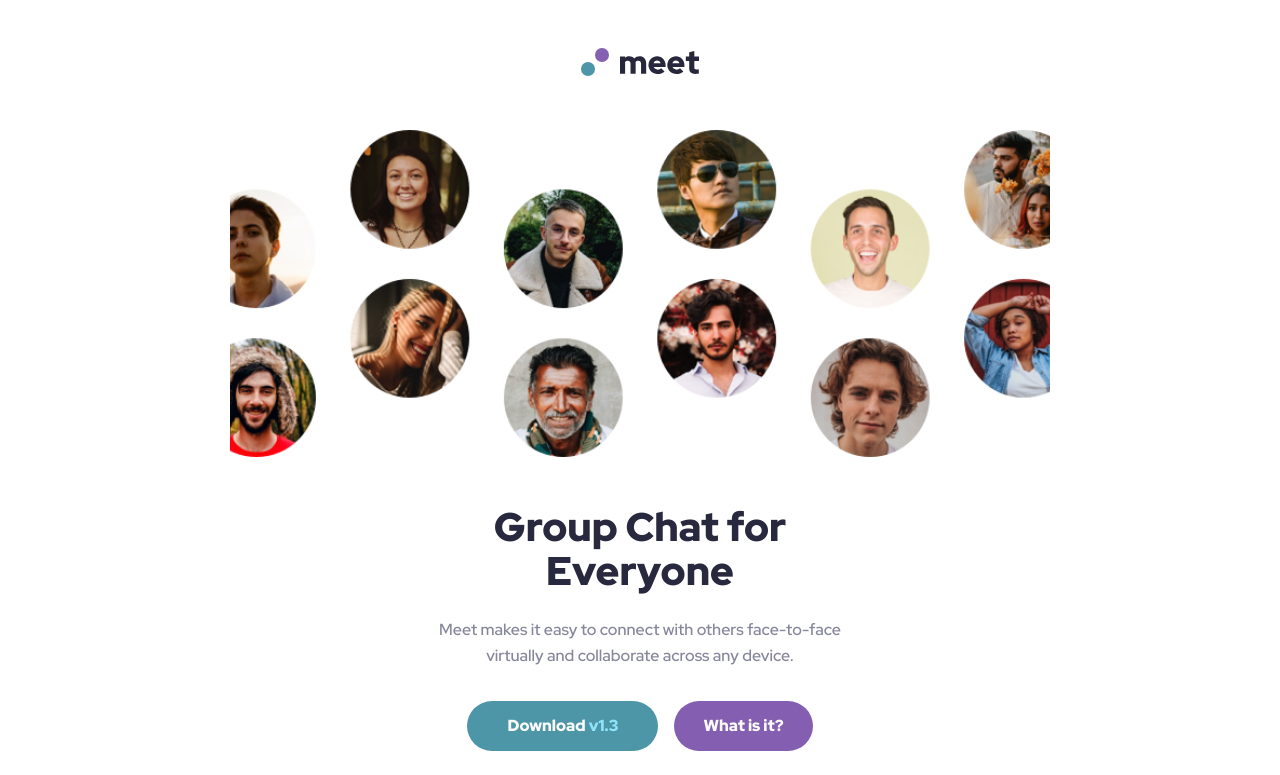
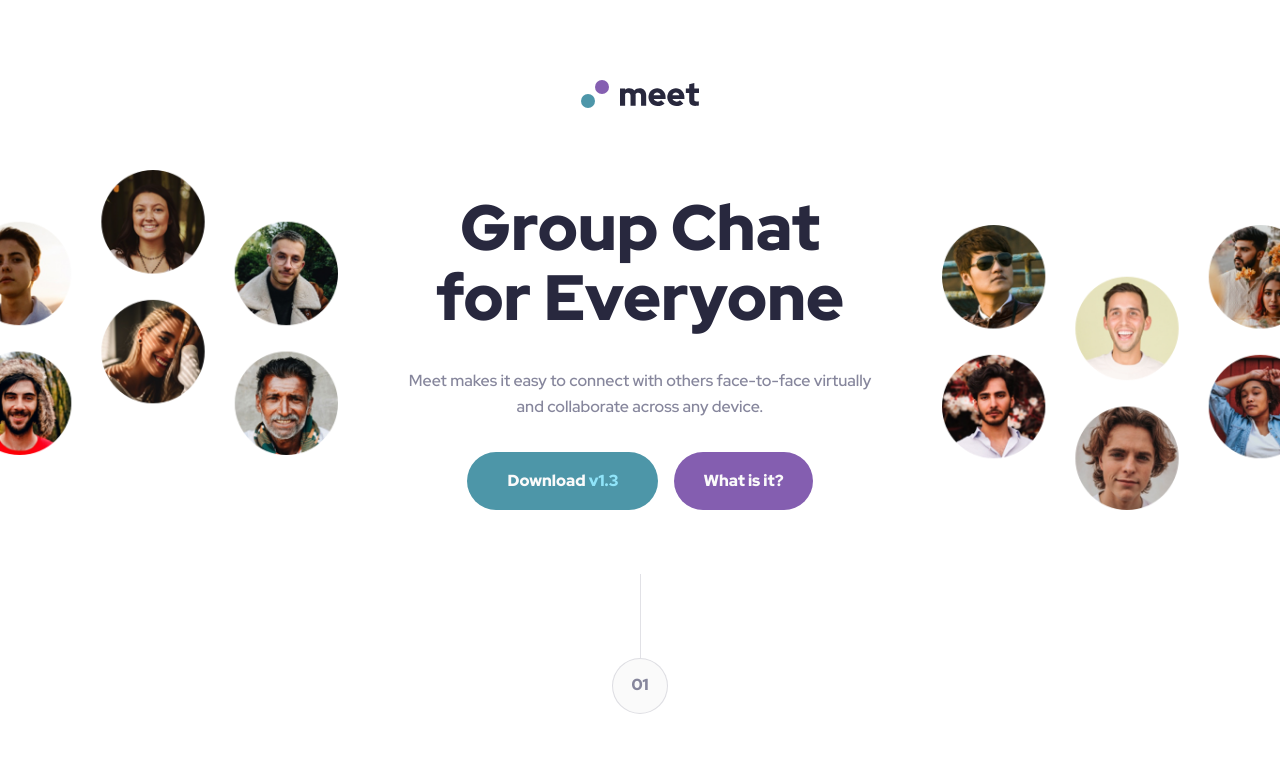
Before and after one commit to RegexRiddler/meet-landing-page, a plain HTML site: page index.html in a window 1280 px wide. Shown: the top 775 px of the page. Drawn offline with Linux system fonts and the light colour scheme.

Commit message:
Added styling for larger screen sizes

```diff
--- a/index.html
+++ b/index.html
@@ -17,7 +17,6 @@
   </header>
 
   <main>
-
     <section class="hero">
       <img src="./assets/images/hero.png" loading="lazy" alt="">
       <img src="./assets/images/hero-desktop-left.png" loading="lazy" alt="">
@@ -48,10 +47,12 @@
         <img src="./assets/images/image-men-in-meeting.jpg" alt="Men in meeting">
         <img src="./assets/images/image-man-texting.jpg" alt="Man texting">
       </div>
+      <div class="about-content">
         <p class="overline">Buildt for modern use</p>
         <h2>Smarter meetings, all in one place</h2>
         <p>Send messages, share files, show your screen, and record your meetings — all in one workspace.
           Control who can join with invite-only team access, data encryption, and data export.</p>
+      </div>
     </section>
 
     <div class="section-seperator">
@@ -61,11 +62,13 @@
   </main>
 
   <footer>
+    <div class="footer-content">
       <h2>Experience more together</h2>
       <p>Stay connected with reliable HD meetings and unlimited one-on-one and group video sessions.</p>
       <button class="btn_violet">
         <a href="#">Download <span>v1.3</span></a>
       </button>
+    </div>
   </footer>
 
   <!-- <div class="attribution">
--- a/main.css
+++ b/main.css
@@ -56,6 +56,7 @@ button {
     border-radius: 100px;
     font-size: 16px;
     font-weight: 900;
+    line-height: 162.5%;
     color: var(--white);
 }
 
@@ -87,10 +88,6 @@ button {
     background-color: var(--teal-active);
 }
 
-.logo {
-    padding: 48px 24px 54px;
-}
-
 /* Content */
 main {
     display: flex;
@@ -102,6 +99,11 @@ section {
     display: flex;
     flex-direction: column;
     align-items: center;
+}
+
+/* Header */
+header {
+    padding: 48px 0 54px;
 }
 
 /* Hero Section */
@@ -141,7 +143,6 @@ section {
 
 /* About Section */
 .about {
-    max-width: 467px;
     padding: 0 24px;
 }
 
@@ -206,11 +207,11 @@ footer {
     margin-top: -28px;
 }
 
-footer > h2 {
+.footer-content > h2 {
     margin-bottom: 24px;
 }
 
-footer > p {
+.footer-content > p {
     font-size: 18px;
     line-height: 144.5%;
     margin-bottom: 32px;
@@ -238,3 +239,151 @@ footer > p {
     font-size: 11px;
     margin: 0;
 }
+
+@media (min-width: 580px) {
+    header {
+        padding: 45px 0 64px;
+    }
+
+    .hero-content {
+        max-width: 457px;
+    }
+
+    .about .image-container {
+        grid-template-columns: repeat(4, auto)
+    }
+
+    .about-content {
+        max-width: 573px;
+    }
+
+    footer {
+        background-image:
+            linear-gradient(hsla(192, 37%, 48%, .9),
+            hsla(192, 37%, 48%, .9)),
+            url(./assets/images/footer-tablet.jpg);
+    }
+
+    .footer-content {
+        max-width: 573px;
+    }
+}
+
+@media (min-width: 820px) {
+    .hero {
+        display: grid;
+        grid-template-columns: 1fr 1fr;
+        grid-template-rows: 1fr 1fr;
+        column-gap: 32px;
+    }
+
+    .hero img:first-of-type {
+        display: none;
+    }
+
+    .hero img:nth-of-type(2), .hero img:nth-of-type(3) {
+        display: block;
+    }
+
+    .hero img:nth-of-type(2) {
+        justify-self: flex-start;
+    }
+
+    .hero img:nth-of-type(3) {
+        justify-self: flex-end;
+    }
+
+    .hero-content {
+        grid-area: 2 / 1 / 3 / 3;
+        justify-self: center;
+    }
+
+    footer {
+        background-image:
+            linear-gradient(hsla(192, 37%, 48%, .9),
+            hsla(192, 37%, 48%, .9)),
+            url(./assets/images/footer-desktop.jpg);
+    }
+}
+
+@media (min-width: 1200px) {
+    header {
+        padding: 80px 0 62px;
+    }
+
+    .hero {
+        height: 100%;
+        display: grid;
+        grid-template-columns: 1fr 540px 1fr;
+        grid-template-rows: auto;
+        width: 100%;
+        max-width: 1480px;
+        gap: 0;
+    }
+
+    .hero img:nth-of-type(2) {
+        position: relative;
+        bottom: 55px;
+        object-fit: contain;
+        width: 100%;
+        max-width: 394px;
+        justify-self: flex-start;
+        align-self: flex-end;
+        order: 1;
+        position: relative;
+        left: -32px;
+        margin-top: 55px;
+    }
+
+    .hero img:nth-of-type(3) {
+        object-fit: contain;
+        width: 100%;
+        max-width: 394px;
+        justify-self: flex-end;
+        align-self: flex-end;
+        order: 3;
+        position: relative;
+        right: -32px;
+    }
+
+    .hero-content {
+        max-width: 540px;
+        justify-self: center;
+        align-self: flex-end;
+        grid-area: auto;
+        order: 2;
+        margin-top: 0;
+    }
+
+    .hero-content > h1 {
+        margin: 0 auto 34px;
+        font-size: 64px;
+        max-width: 445px;
+    }
+
+    footer {
+        padding-top: 115px;
+        padding-bottom: 105px;
+    }
+
+    .footer-content {
+        display: grid;
+        align-items: center;
+        grid-template-columns: 350px 350px auto;
+        gap: 100px;
+        max-width: 1400px;
+        text-align: left;
+    }
+
+    .footer-content > h2 {
+        margin-bottom: 0;
+    }
+
+    .footer-content > p {
+        margin-bottom: 0;
+    }
+
+    .footer-content button {
+        align-self: center;
+    }
+}
```
Lines whose indentation alone changed are shown as unchanged.
